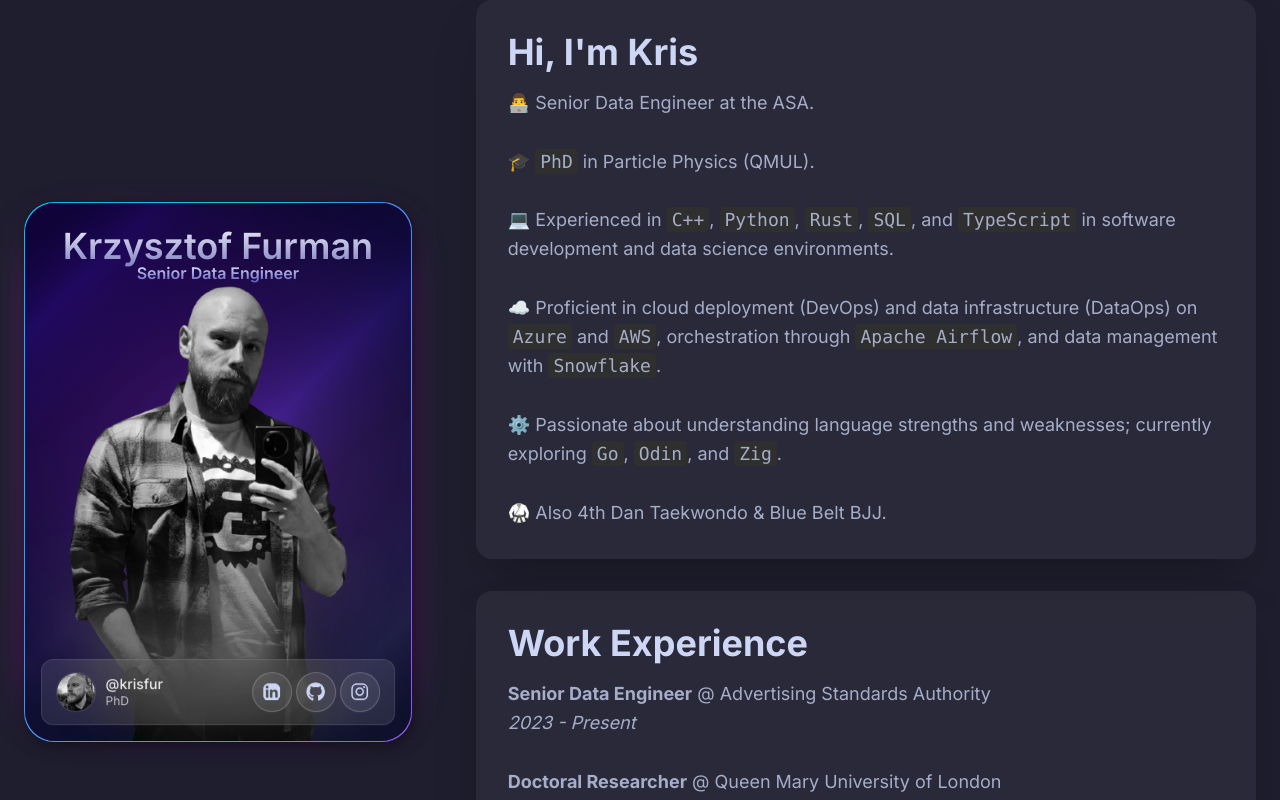
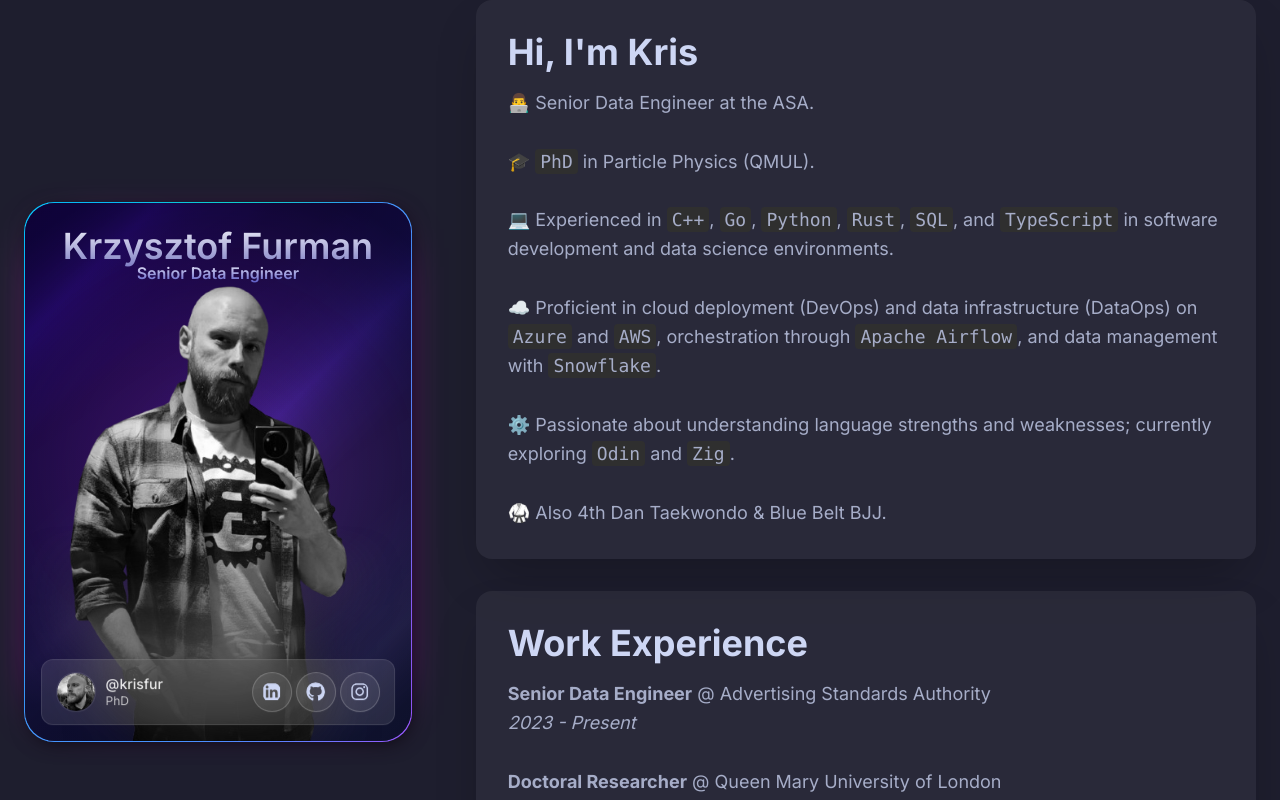
Before and after one commit to krisfur/personal-site, a Next.js app: page / in a window 1280 px wide. Shown: the top 800 px of the page. Built offline with nearby package versions, Linux system fonts and the light colour scheme.

Commit message:
Moved Go to experienced languages.

```diff
--- a/app/page.tsx
+++ b/app/page.tsx
@@ -54,9 +54,10 @@ export default function Home() {
               🎓 <code>PhD</code> in Particle Physics (QMUL).
               <br />
               <br />
-              💻 Experienced in <code>C++</code>, <code>Python</code>,{" "}
-              <code>Rust</code>, <code>SQL</code>, and <code>TypeScript</code>{" "}
-              in software development and data science environments.
+              💻 Experienced in <code>C++</code>, <code>Go</code>,{" "}
+              <code>Python</code>, <code>Rust</code>, <code>SQL</code>, and{" "}
+              <code>TypeScript</code> in software development and data science
+              environments.
               <br />
               <br />
               ☁️ Proficient in cloud deployment (DevOps) and data infrastructure
@@ -66,8 +67,8 @@ export default function Home() {
               <br />
               <br />
               ⚙️ Passionate about understanding language strengths and
-              weaknesses; currently exploring <code>Go</code>, <code>Odin</code>
-              , and <code>Zig</code>.
+              weaknesses; currently exploring <code>Odin</code> and{" "}
+              <code>Zig</code>.
               <br />
               <br />
               🥋 Also 4th Dan Taekwondo & Blue Belt BJJ.
```
